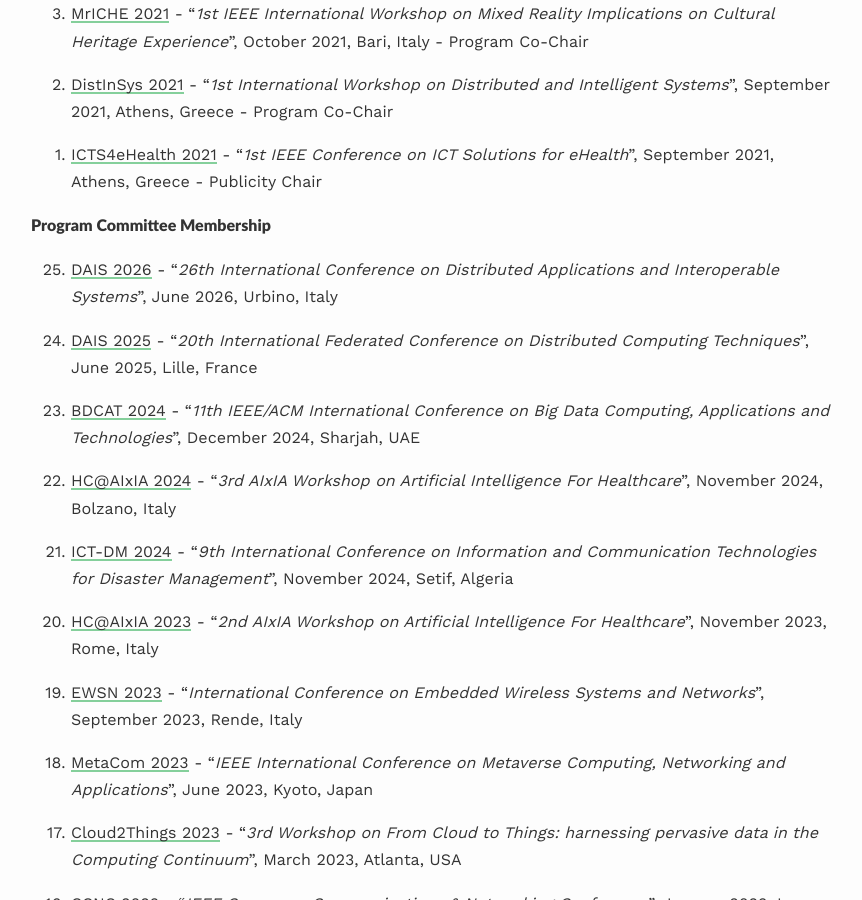
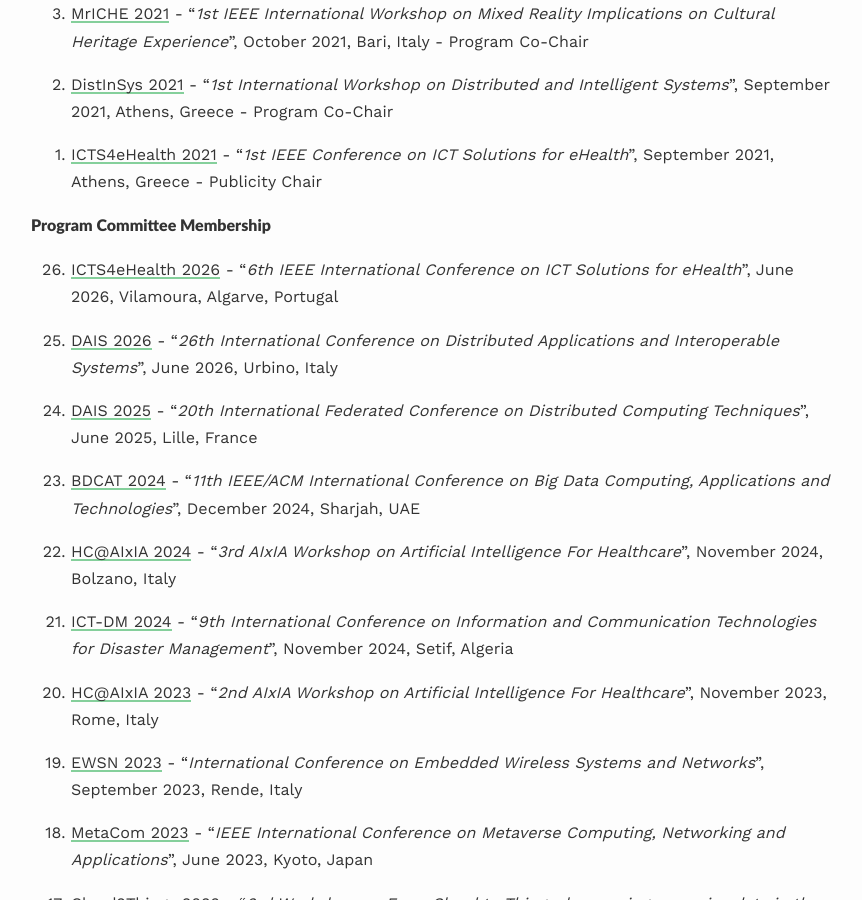
Before and after one commit to lcarnevale/lcarnevale.github.io, a Jekyll site: the page built from _pages/activities.md, in a window 1280 px wide and 900 px high, scrolled down 2391 px. Shown: the whole window, without its empty margins (209-1071 px from the left). Built offline with Jekyll 4.4.1, drawn with Linux system fonts in a browser that asks for light colours; nearby versions of some CDN libraries; some web fonts are replaced.

Commit message:
add ICTS4eHealth as TPC member

```diff
--- a/_pages/activities.md
+++ b/_pages/activities.md
@@ -84,6 +84,8 @@
 {: reversed="reversed"}
 
 #### Program Committee Membership
+0. [ICTS4eHealth 2026](https://icts4ehealth.icar.cnr.it) - "<i>6th IEEE International Conference on ICT Solutions for eHealth</i>", June 2026, Vilamoura, Algarve, Portugal
+
 0. [DAIS 2026](http://www.discotec.org/2026/dais.html) - "<i>26th International Conference on Distributed Applications and Interoperable Systems</i>", June 2026, Urbino, Italy
 
 0. [DAIS 2025](https://www.discotec.org/2025/dais) - "<i>20th International Federated Conference
```
